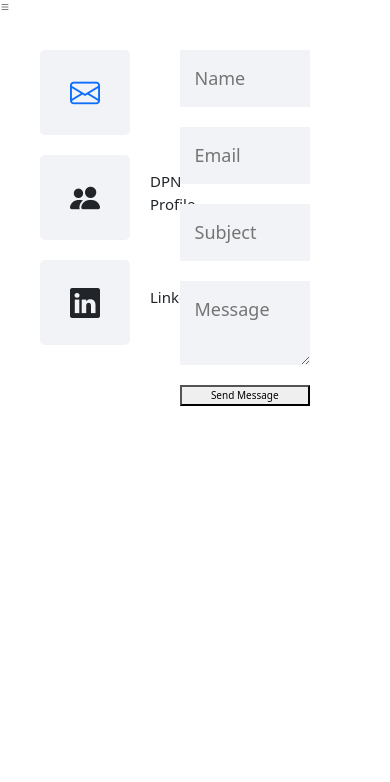
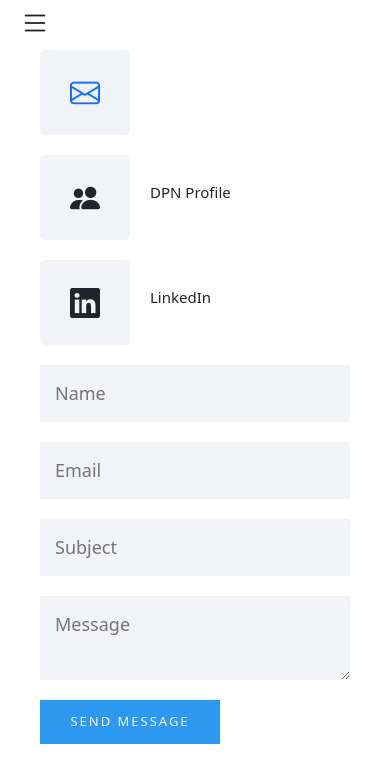
Before and after one commit to BHAVYA0042/portfolioProject, a React (Create React App) app: page /contact in a window 390 px wide. Shown: the top 782 px of the page. Built offline with nearby package versions, Linux system fonts and the light colour scheme; no server answers.

Commit message:
Contact Commit

```diff
--- a/src/components/contact.jsx
+++ b/src/components/contact.jsx
@@ -5,8 +5,21 @@ import "../css/contact.scss";
 
 export default function Contact() {
   const [data,setData]=useState({});
-
-
+  const [formData,setFormData]=useState({
+    name:"",
+    email:"",
+    subject:"",
+    body:""
+  });
+  const [mailString,setMailString]=useState("");
+  function handleChange(e){
+    const {name,value}=e.target;
+    setFormData({
+      ...formData,
+      [name]:value
+    })
+    setMailString(`mailto:${data.email}?subject=${formData.subject}&body=${formData.body}`)
+  }
   useEffect(()=>{
       let cat="contactMe";
       dataServiceObj.getCategory(cat).then(resData=>{
@@ -17,7 +30,7 @@ export default function Contact() {
     <div className='contact'>
       <div className="contact_left">
         <section>
-          <a href="mailto:">
+          <a href={`mailto:${data.email}`}>
             <i class="bi bi-envelope"></i>
           </a>
           <p>{data.email}</p>
@@ -37,11 +50,11 @@ export default function Contact() {
       </div>
       <div className='contact_right'>
         <form>
-          <input type="text" placeholder='Name'/>
-          <input type="text" placeholder='Email'/>
-          <input type="text" placeholder='Subject'/>
-          <textarea placeholder='Message'/>
-          <button>Send Message</button>
+          <input type="text" placeholder='Name' value={formData.name} name="name" onChange={handleChange}/>
+          <input type="text" placeholder='Email' value={formData.email} name="email" onChange={handleChange}/>
+          <input type="text" placeholder='Subject' value={formData.subject} name="subject" onChange={handleChange}/>
+          <textarea placeholder='Message' value={formData.body} name="body" onChange={handleChange}/>
+          <a href={mailString}>Send Message</a>
 
         </form>
       </div>
--- a/src/css/contact.scss
+++ b/src/css/contact.scss
@@ -1,6 +1,7 @@
 .contact{
     display: flex;
     padding: 3rem 2rem;
+    justify-content: space-around;
 }
 .contact_left{
     width: 45%;
@@ -25,9 +26,9 @@
 
 }
 .contact_right{
-    width: 55%;
+    width: 50%;
     float: right;
-    padding-right: 4rem ;
+    // padding-right: 4rem ;
     form{
         display: flex;
         flex-direction: column;
@@ -37,7 +38,31 @@
             background-color: rgb(242 243 247);
             margin-bottom: 2rem;
             border: none;
+            // width: 80%;
+        }
+        a{
+            background: #2c98f0;
+            color: #fff;
+            border: 2px solid #2c98f0;
+            text-decoration: none;
+            text-align: center;
+            text-transform: uppercase;
+            padding: 1rem 0.5rem;
+            font-size: 1.3rem;
+            width: 18rem;
+            letter-spacing: 2px;
         }
     }
 
 }
+
+
+@media (max-width: 760px) {
+.contact{
+    display: flex;
+    flex-direction: column;
+}
+.contact_left,.contact_right{
+    width: 100%;
+}
+}
--- a/src/css/navbar.scss
+++ b/src/css/navbar.scss
@@ -11,6 +11,8 @@
 .hamburger{
     position: absolute;
     margin-right: 1rem;
+    margin-left: 2rem;
+    font-size: 3rem;
 }
 .intro{
     align-items: center;
```
Also changed, not shown: src/data.json (added, +120 -0 lines).
